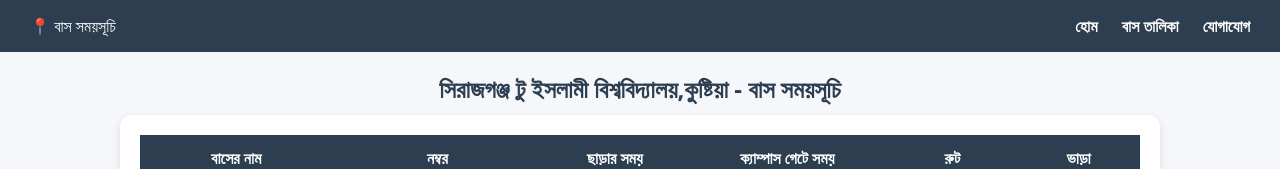
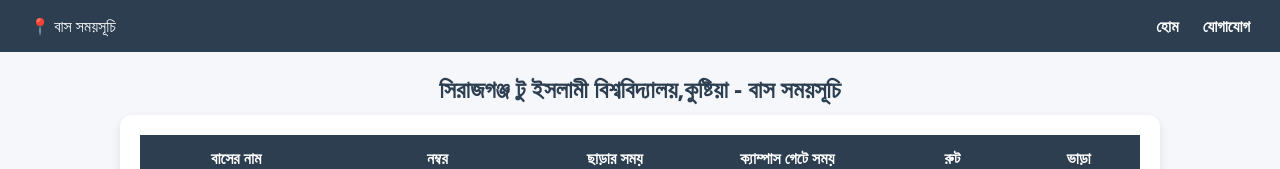
Before and after one commit to RaihanKabirIU/bus, a plain HTML site: page index.html in a window 1280 px wide. Shown: the top 169 px of the page. Drawn offline with Linux system fonts and the light colour scheme.

Commit message:
Update index.html

```diff
--- a/index.html
+++ b/index.html
@@ -164,7 +164,6 @@
   <div class="logo">📍 বাস সময়সূচি</div>
   <nav class="navbar">
     <a href="#">হোম</a>
-    <a href="#">বাস তালিকা</a>
     <a href="#">যোগাযোগ</a>
   </nav>
 </header>
```
